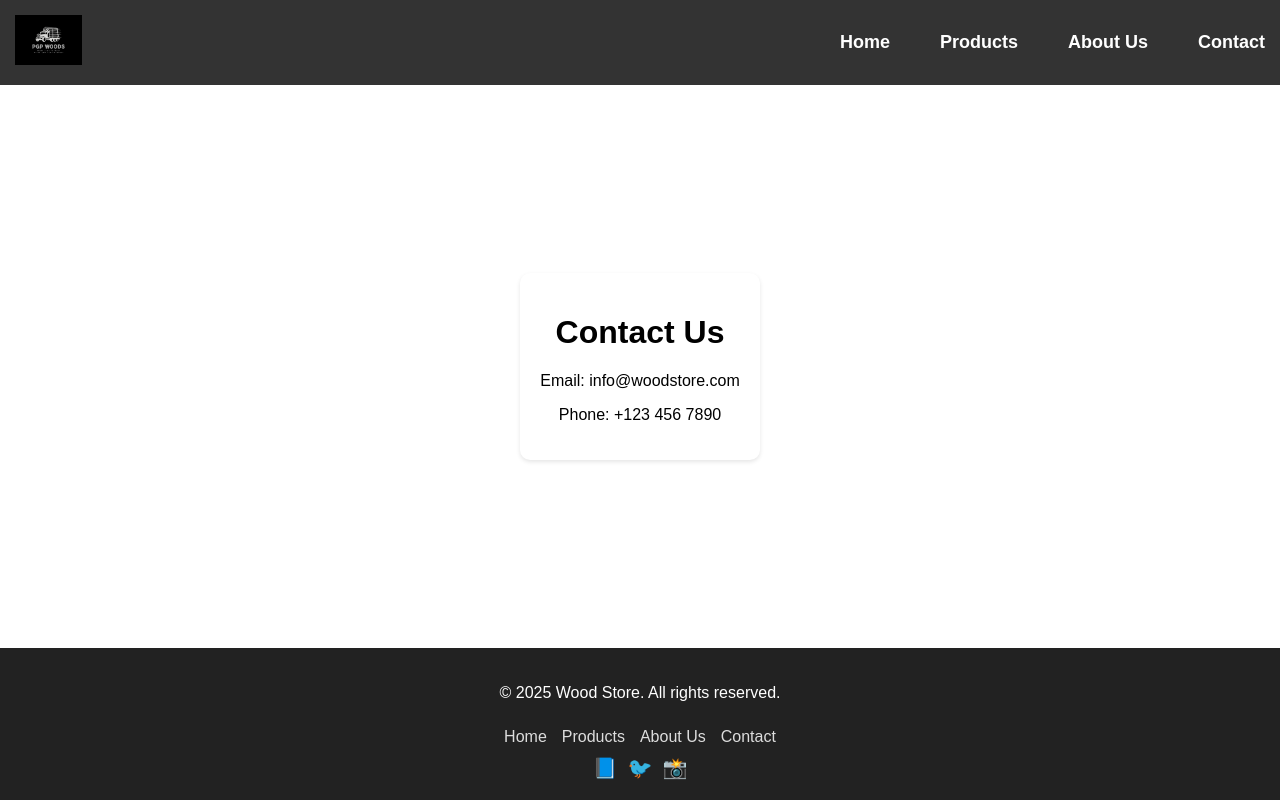
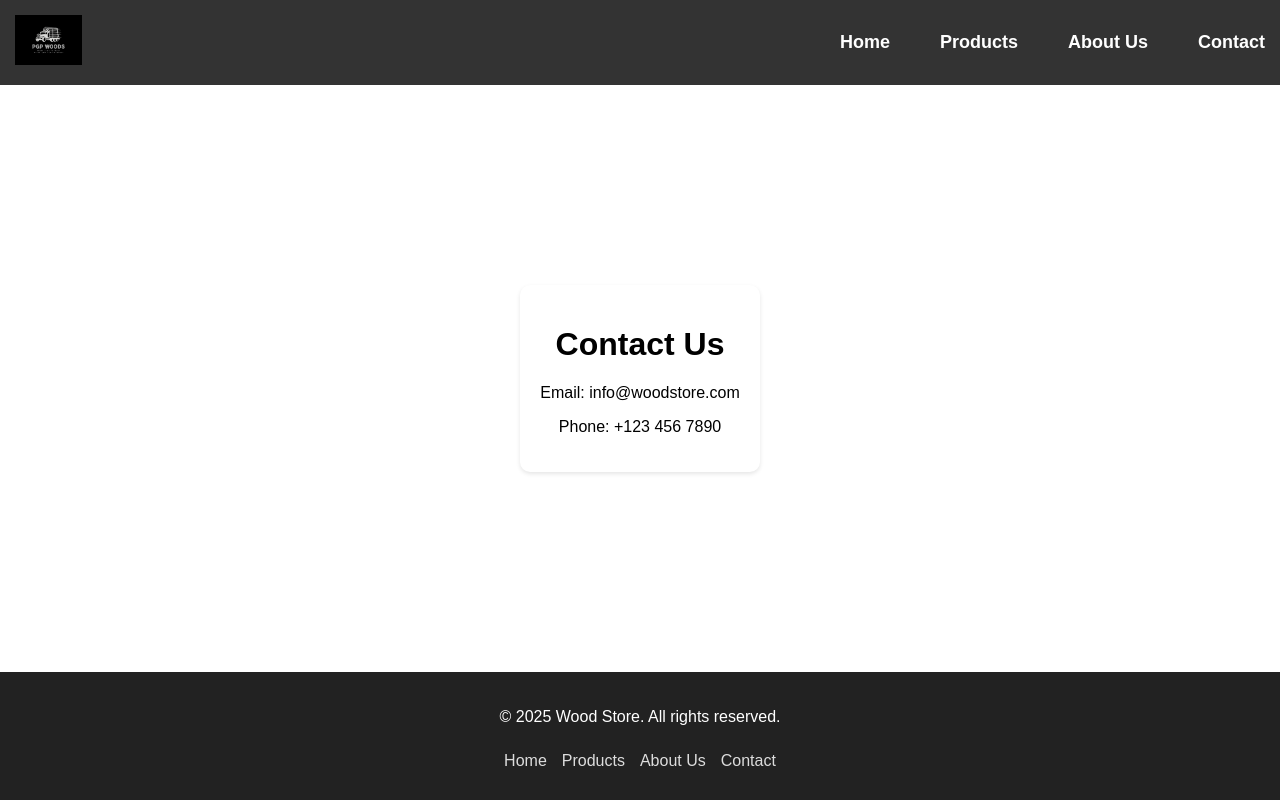
Before and after one commit to mavdranathunga/wood_store, a React (Create React App) app: page /contact in a window 1280 px wide. Built offline with nearby package versions, Linux system fonts and the light colour scheme.

Commit message:
footer updated

```diff
--- a/src/components/Footer.js
+++ b/src/components/Footer.js
@@ -15,9 +15,7 @@ function Footer() {
           <Link to="/contact">Contact</Link>
         </div>
         <div className="social-icons">
-          <a href="#" target="_blank" rel="noopener noreferrer">📘</a>
-          <a href="#" target="_blank" rel="noopener noreferrer">🐦</a>
-          <a href="#" target="_blank" rel="noopener noreferrer">📸</a>
+
         </div>
       </div>
     </footer>
```
